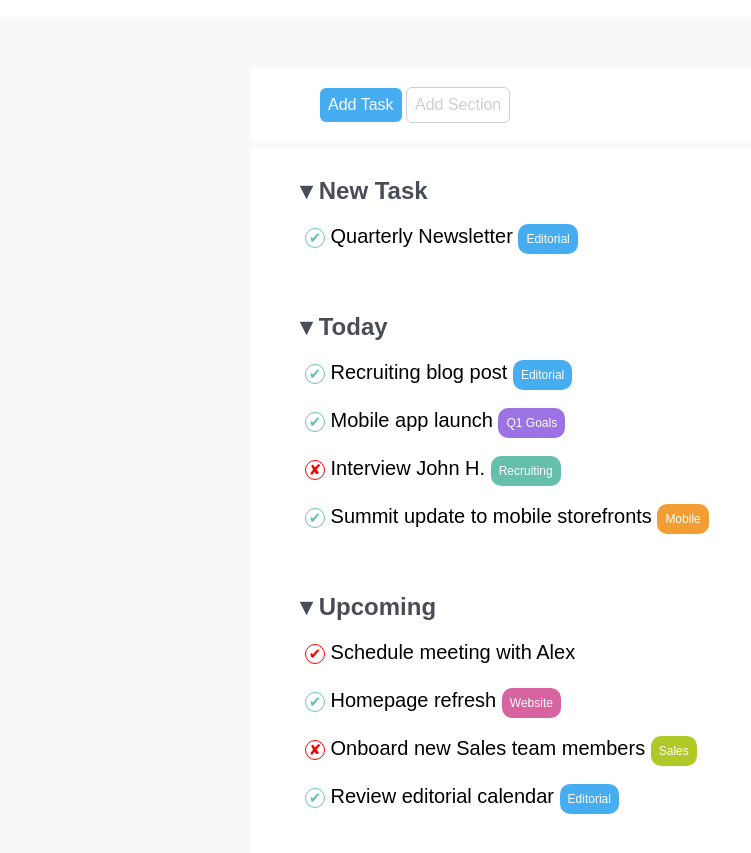
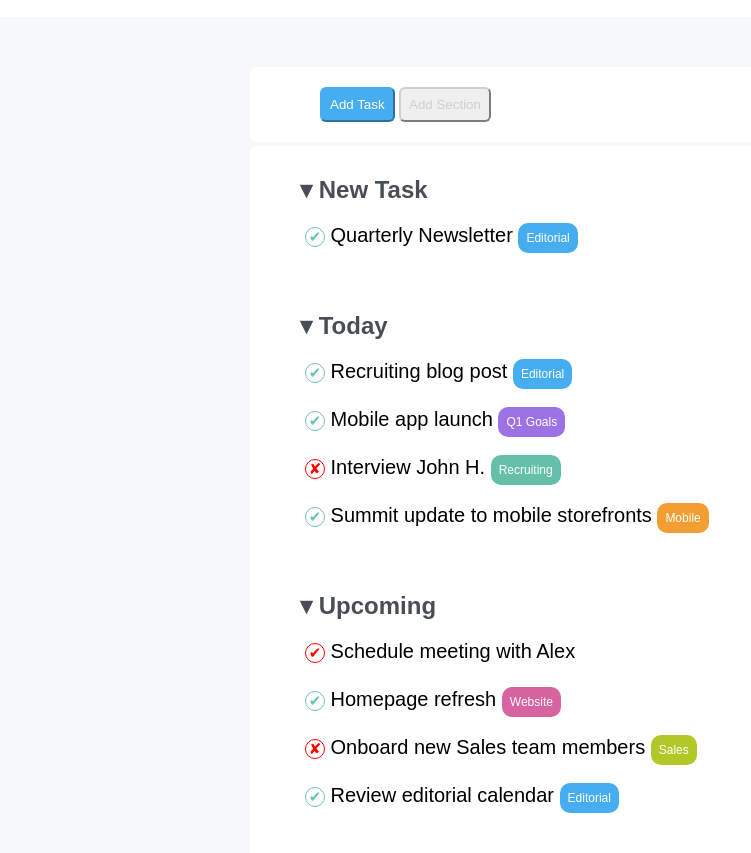
Before and after one commit to MyNameIsAlpaca/html-css-toboolist, a plain HTML site: page index.html in a window 1280 px wide. Shown: the part 83-936 px from the top of the page, without its empty margins (0-751 px from the left). Drawn offline with Linux system fonts and the light colour scheme.

Commit message:
Correzione button

```diff
--- a/css/style.css
+++ b/css/style.css
@@ -59,11 +59,12 @@ body {
 #first {
     background-color: #47adf1;
     color: white;
+    border-color: #47adf1;
 }
 
 #second {
-border: 1px solid #cbd0d4;
 color: #cbd0d4;
+border-color: #cbd0d4;
 }
 
 .section {
--- a/index.html
+++ b/index.html
@@ -20,12 +20,12 @@
     <!-- corpo superiore -->
     <div class="superiore">
         <div class="top">
-            <section class="section" id="first">
+            <button class="section" id="first">
                 Add Task
-            </section>
-            <section class="section" id="second">
+            </button>
+            <button class="section" id="second">
                 Add Section
-            </section>
+            </button>
         </div>
     </div>
     <!-- /corpo superiore -->
```
Also changed, not shown: img/Nuovo documento di testo.txt (deleted), img/check.jpg (deleted).
